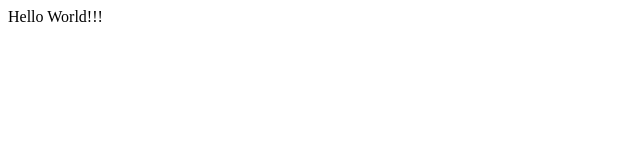
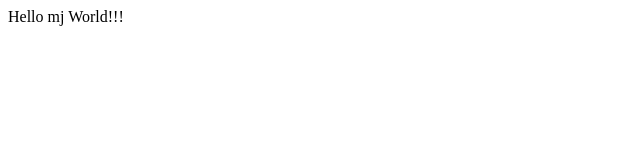
Before and after one commit to seonmyeongjin/Web_project2, a plain HTML site: page index.html in a window 1280 px wide. Shown: the full height of the page, 0-640 px from the left. Drawn offline with Linux system fonts and the light colour scheme.

Commit message:
Initiate commit

```diff
--- a/index.html
+++ b/index.html
@@ -6,6 +6,6 @@
     <title>Document</title>
 </head>
 <body>
-    Hello World!!!
+    Hello mj World!!!
 </body>
 </html>
```
